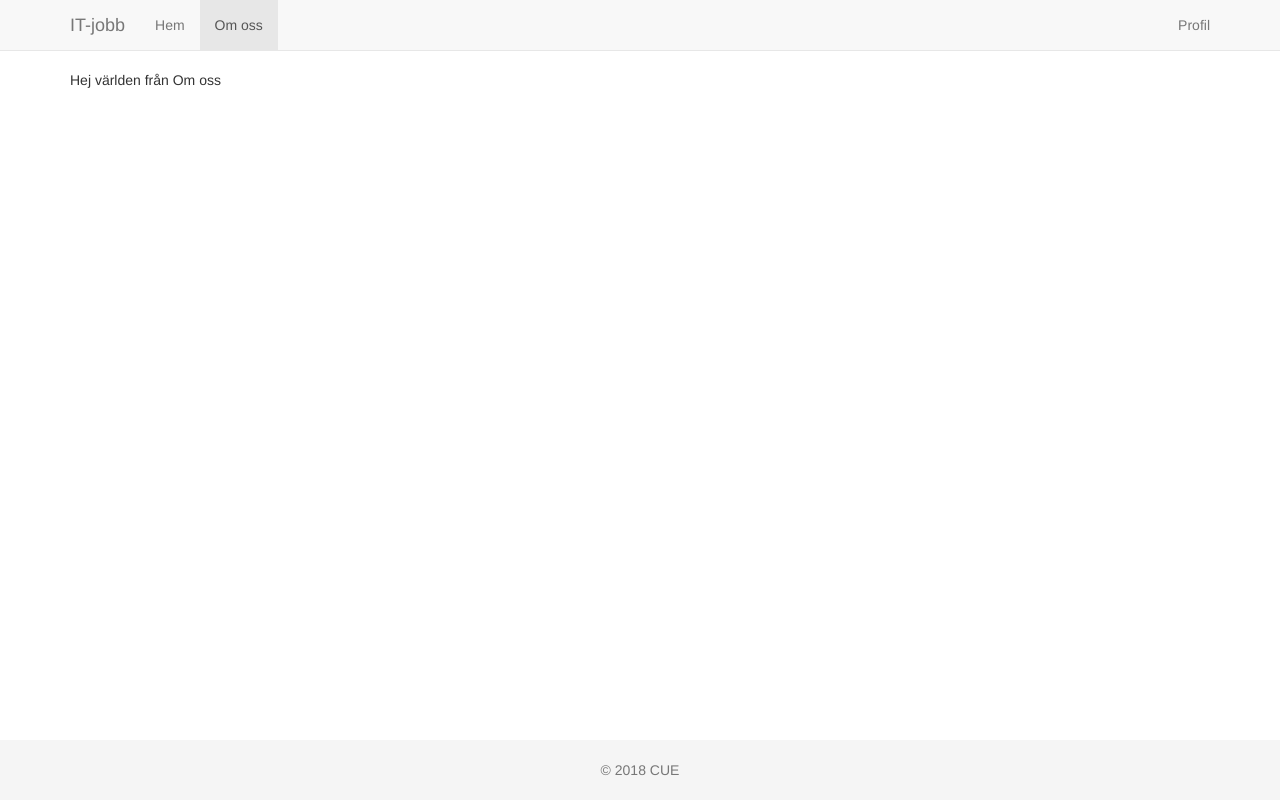
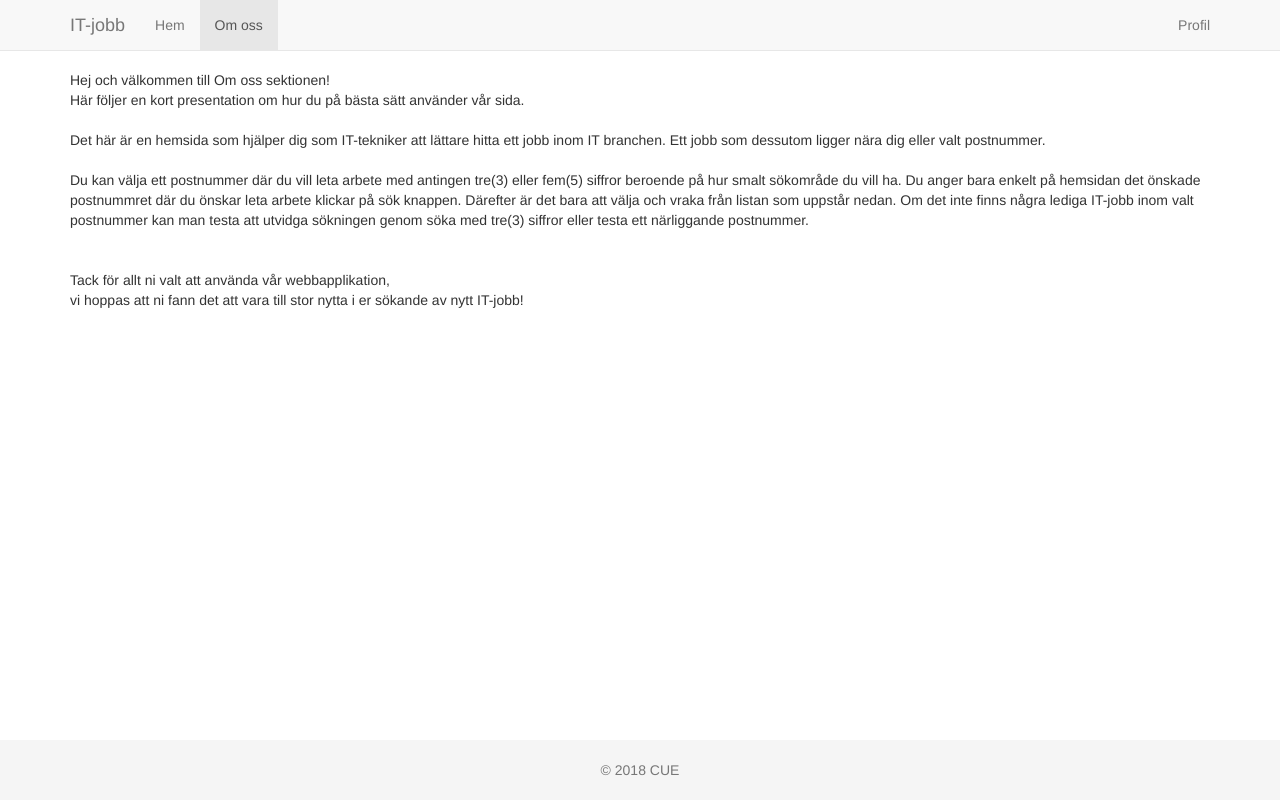
Before and after one commit to yyIntsuki/IT-Jobb, a website: page public/about.html in a window 1280 px wide. Drawn offline with nearby package versions, Linux system fonts and the light colour scheme.

Commit message:
Filled about with content

```diff
--- a/public/about.html
+++ b/public/about.html
@@ -43,7 +43,25 @@
 
     <!-- Content -->
     <div class="container">
-        <p>Hej världen från Om oss</p>
+        <p>Hej och välkommen till Om oss sektionen!
+        <br>
+        Här följer en kort presentation om hur du på bästa sätt använder vår sida.
+        <br><br>
+        Det här är en hemsida som hjälper dig som IT-tekniker
+        att lättare hitta ett jobb inom IT branchen.
+        Ett jobb som dessutom ligger nära dig eller valt postnummer.
+        <br><br>
+        Du kan välja ett postnummer där du vill leta arbete med antingen
+        tre(3) eller fem(5) siffror beroende på hur smalt sökområde du vill ha.
+        Du anger bara enkelt på hemsidan det önskade postnummret där du önskar leta arbete
+        klickar på sök knappen. Därefter är det bara att välja och vraka från listan
+        som uppstår nedan. Om det inte finns några lediga IT-jobb inom valt postnummer
+        kan man testa att utvidga sökningen genom söka med tre(3) siffror eller testa
+        ett närliggande postnummer.
+        <br><br><br>
+        Tack för allt ni valt att använda vår webbapplikation, <br> vi hoppas att ni
+        fann det att vara till stor nytta i er sökande av nytt IT-jobb!
+        </p>
     </div>
     <!-- /Content -->
 
```
